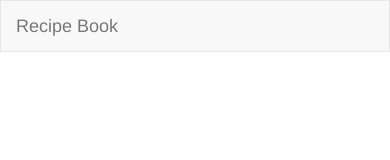
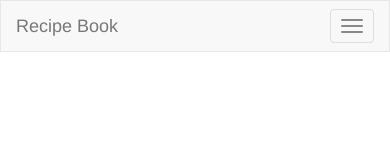
Before and after one commit to dustinsmithdevelopment/shopping-list, an Angular app: page / in a window 390 px wide. Shown: the top 160 px of the page. Built offline with nearby package versions, Linux system fonts and the light colour scheme.

Commit message:
Making header responsive

```diff
--- a/src/app/header/header.component.html
+++ b/src/app/header/header.component.html
@@ -1,10 +1,12 @@
 <nav class="navbar navbar-default">
   <div class="container-fluid">
     <div class="navbar-header">
+      <button type="button" class="navbar-toggle" (click)="collapsed = !collapsed">
+        <span class="icon-bar" *ngFor="let iconBar of [1, 2, 3]"></span>
+      </button>
       <a href="#" class="navbar-brand">Recipe Book</a>
     </div>
-
-    <div class="collapse navbar-collapse">
+    <div class="navbar-collapse" [class.collapse]="collapsed" (window:resize)="collapsed = true">
       <ul class="nav navbar-nav">
         <li><a href="#">Recipes</a></li>
         <li><a href="#">Shopping List</a></li>
--- a/src/app/header/header.component.ts
+++ b/src/app/header/header.component.ts
@@ -5,4 +5,6 @@
   templateUrl: "./header.component.html",
   styleUrl: "./header.component.css"
 })
-export class HeaderComponent {}
+export class HeaderComponent {
+  collapsed = true;
+}
```
